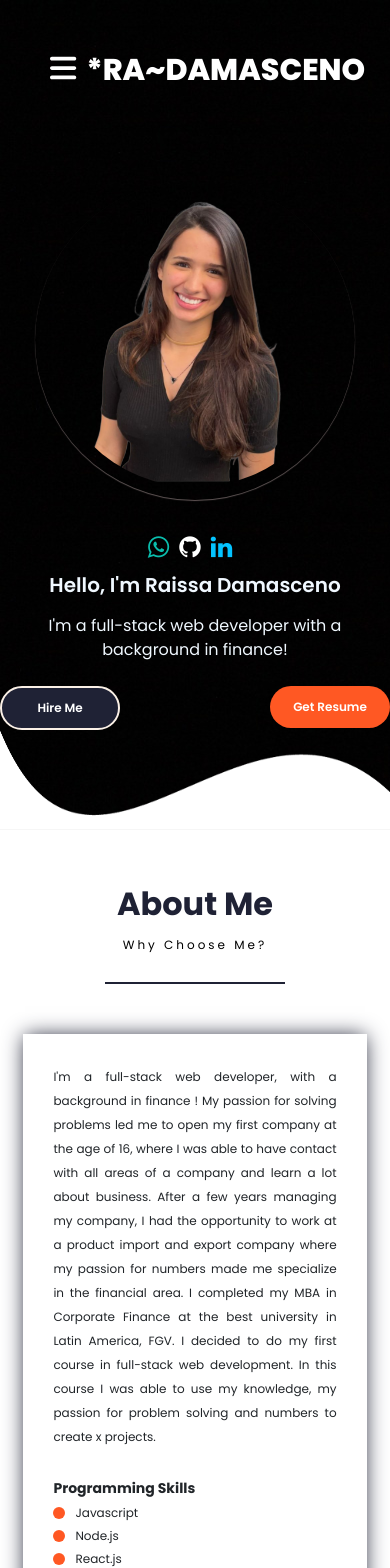
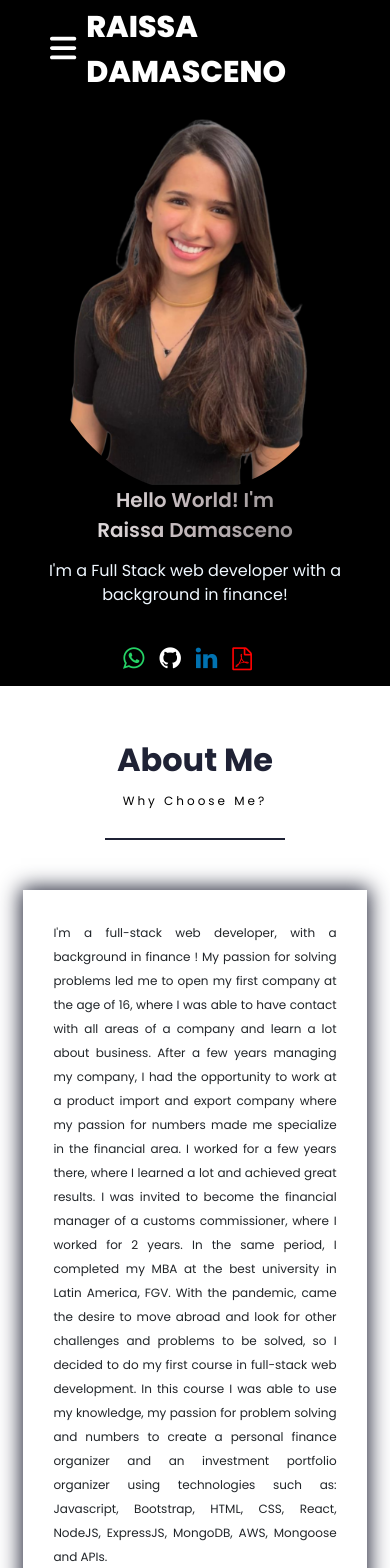
Before and after one commit to Raissa-Damasceno/Portfolio-Raissa, a React (Create React App) app: page / in a window 390 px wide. Shown: the top 1568 px of the page. Built offline with nearby package versions, Linux system fonts and the light colour scheme; a web font is replaced by a local one.

Commit message:
last update

```diff
--- a/src/Components/PortfolioContainer/AboutMe/AboutMe.css
+++ b/src/Components/PortfolioContainer/AboutMe/AboutMe.css
@@ -12,15 +12,17 @@
 .about-me-card{
     display: flex;
     width: 100%;
-    box-shadow: 0 0px 20px -2px #1f2235;
+    box-shadow: 0 0px 20px 2px #1f2235;
 }
+
 .about-me-profile{
     width: 40%;
-    background-image: url('../../../assets//Home//me2.png');
+    background-image: url('../../../assets/Resume//progra.jpg');
     background-size: cover;
     background-repeat: no-repeat;
     background-position: center;
 }
+
 .about-me-details{
     width: 55%;
     text-align: justify;
@@ -50,9 +52,6 @@
     background-color: #ff5823;
     border-radius: 50%;
 }
-.about-me-options .highlighted-btn{
-    margin: 0 0 0 30px;
-}
 
 @media only screen and (max-width:1110px) {
     .about-me-parent{
@@ -68,17 +67,3 @@
         width: 100%;
     }
 }
-
-@media only screen and (max-width: 466px) {
-    .about-me-options{
-        display: flex;
-        flex-direction: column;
-    }
-    .about-me-options .highlighted-btn{
-        margin: 24px 0 0 0 !important
-    }
-    .about-me-options button{
-        width: 100%;
-    }
-
-}
--- a/src/Components/PortfolioContainer/AboutMe/AboutMe.js
+++ b/src/Components/PortfolioContainer/AboutMe/AboutMe.js
@@ -5,7 +5,7 @@ import "./AboutMe.css";
 function AboutMe(props) {
   const SCREEN_CONSTSANTS = {
     description:
-      "I'm a full-stack web developer, with a background in finance ! My passion for solving problems led me to open my first company at the age of 16, where I was able to have contact with all areas of a company and learn a lot about business. After a few years managing my company, I had the opportunity to work at a product import and export company where my passion for numbers made me specialize in the financial area. I completed my MBA in Corporate Finance at the best university in Latin America, FGV. I decided to do my first course in full-stack web development. In this course I was able to use my knowledge, my passion for problem solving and numbers to create x projects.",
+      "I'm a full-stack web developer, with a background in finance ! My passion for solving problems led me to open my first company at the age of 16, where I was able to have contact with all areas of a company and learn a lot about business. After a few years managing my company, I had the opportunity to work at a product import and export company where my passion for numbers made me specialize in the financial area. I worked for a few years there, where I learned a lot and achieved great results. I was invited to become the financial manager of a customs commissioner, where I worked for 2 years. In the same period, I completed my MBA at the best university in Latin America, FGV. With the pandemic, came the desire to move abroad and look for other challenges and problems to be solved, so I decided to do my first course in full-stack web development. In this course I was able to use my knowledge, my passion for problem solving and numbers to create a personal finance organizer and an investment portfolio organizer using technologies such as: Javascript, Bootstrap, HTML, CSS, React, NodeJS, ExpressJS, MongoDB, AWS, Mongoose and APIs.",
     highlights: {
       bullets: [
         "Javascript",
@@ -38,18 +38,6 @@ function AboutMe(props) {
             <span className="about-me-description">
               {SCREEN_CONSTSANTS.description}
             </span>
-            <div className="about-me-highlights">
-              <div className="highligth-heading">
-                <span>{SCREEN_CONSTSANTS.highlights.heading}</span>
-              </div>
-              {renderHighlight()}
-            </div>
-            <div className="about-me-options">
-              <button className="btn primary-btn">Hire Me</button>
-              <a href="CV-RaissaDamasceno.pdf" download="RaissaDamascenoCV.pdf">
-                <button className="btn highlighted-btn">Get Resume</button>
-              </a>
-            </div>
           </div>
         </div>
       </div>
--- a/src/Components/PortfolioContainer/Footer/Footer.js
+++ b/src/Components/PortfolioContainer/Footer/Footer.js
@@ -3,9 +3,9 @@ import "./Footer.css"
 function Footer() {
     return (
         <div className="footer-container">
-        <div className="footer-parent">
+        {/* <div className="footer-parent">
             <img src={require("../../../assets/Home/shape-bg.png")} alt="no internet connection"></img>
-        </div>
+        </div> */}
 
         </div>
      );
--- a/src/Components/PortfolioContainer/Footer/FooterDown.css
+++ b/src/Components/PortfolioContainer/Footer/FooterDown.css
@@ -16,7 +16,7 @@ footer {
     font-size: 20px;
     color: white;
     font-weight: bold;
-    font-family: "Poppins SemiBold";
+    font-family: "Poppins Light";
 }
 
 .icons {
@@ -24,12 +24,12 @@ footer {
     width: 10%;
     justify-content: space-around;
     margin-bottom: 10px;
-    font-family: "Poppins SemiBold";
+    font-family: "Poppins Light";
 }
 
 .footer-email{
     color: white;
     font-size: 20px;
-    font-family: "Poppins SemiBold";
+    font-family: "Poppins Light";
 
 }
--- a/src/Components/PortfolioContainer/Footer/FooterDown.js
+++ b/src/Components/PortfolioContainer/Footer/FooterDown.js
@@ -4,7 +4,6 @@ function FooterDown() {
   return (
     <footer>
       <div className="footer-content">
-        <div className="text-footer">Contact Me</div>
         <div className="footer-email">
           <p>raissa.dot@gmail.com</p>
         </div>
@@ -18,6 +17,9 @@ function FooterDown() {
           <a href="https://www.linkedin.com/in/raissa-damasceno/">
             <i className="fa fa-linkedin"></i>
           </a>
+          <a href="CV-RaissaDamasceno.pdf" download="RaissaDamascenoCV.pdf">
+            <i class="fa fa-file-pdf-o" aria-hidden="true"></i>
+          </a>
         </div>
       </div>
     </footer>
--- a/src/Components/PortfolioContainer/Header/Header.css
+++ b/src/Components/PortfolioContainer/Header/Header.css
@@ -1,8 +1,9 @@
 .header-container {
     display: flex;
     justify-content: center;
-    height: 140px;
+    height: 100px;
     color: white;
+    background-color: rgb(0, 0, 0);
 }
 
 .header-parent {
@@ -17,7 +18,7 @@
 .header-logo {
     font-size: 30px;
     font-family: "Poppins ExtraBold";
-    color: white;
+    color: rgb(255, 255, 255);
 }
 
 .header-options{
@@ -27,6 +28,13 @@
 
 .header-options span{
     padding: 10px;
+    color: #ffffff;
+}
+
+.header-options span:hover{
+    padding: 10px;
+    color: rgb(255, 255, 255);
+
 }
 
 .header-option{
@@ -90,7 +98,7 @@
         font-size: 30px;
         cursor: pointer;
         margin: 0px 10px;
-        color: white;
+        color: rgb(255, 255, 255);
     }
     .show-hamburger-options{
         left: 0;
--- a/src/Components/PortfolioContainer/Header/Header.js
+++ b/src/Components/PortfolioContainer/Header/Header.js
@@ -51,7 +51,7 @@ const Header = () => {
             <FontAwesomeIcon className="header-hamburger-bars" icon={faBars} />
           </div>
           <div className="header-logo">
-            <span>*RA~DAMASCENO</span>
+            <span>RAISSA DAMASCENO</span>
           </div>
           <div
             className={
--- a/src/Components/PortfolioContainer/Home/Home.css
+++ b/src/Components/PortfolioContainer/Home/Home.css
@@ -2,6 +2,6 @@
     display: flex;
     flex-direction: column;
     justify-content: space-between;
-    min-height: 670px;
-    background-image: url('../../../assets/Home/test.png');
+    min-height: 620px;
+    background-color: black;
 }
--- a/src/Components/PortfolioContainer/Home/Profile.css
+++ b/src/Components/PortfolioContainer/Home/Profile.css
@@ -5,6 +5,7 @@
     justify-content: center;
     height: 10%;
     min-height: fit-content;
+    background-color: rgb(0, 0, 0);
 
 }
 .profile-parent{
@@ -13,8 +14,12 @@
     color: aliceblue;
 }
 .profile-details-name{
-    font-size: 24px;
+    font-size: 50px;
     font-family: "Poppins SemiBold";
+    background-color: #111;
+    background-image: linear-gradient(90deg, #ffffff, #beb3b6, rgb(119, 119, 119));
+    background-clip: text;
+    color: transparent;
 }
 .profile-details-role {
     display: flex;
@@ -25,16 +30,14 @@
     font-size: 40px;
     font-family: cursive;
 }
-.primary.text{
-    color: #ffffff;
-}
-/* .highlighted-text{
-    color: #ff582f
-} */
 .profile-role-tagline{
     font-size: 19px;
     margin: 5px 0 0 0;
     font-family: "Poppins Light";
+}
+.profile-options{
+    display: flex;
+    flex-direction: column;
 }
 .profile-options .highlighted-btn{
     margin: 0 0 0 28px
@@ -43,20 +46,21 @@
     margin: 0 0 0 28px;
     background-color: cornsilk;
     color: #111;
+
 }
 .profile-picture{
     display: flex;
     align-items: center;
     justify-content: center;
-    box-shadow: 0px 1px 1px 0px rgba(189, 170, 170, 0.504);
-    border-radius: 50%;
-    height: 330px;
-    width: 350px;
+    /* box-shadow: 0px 1px 1px 0px rgba(189, 170, 170, 0.504); */
+    border-radius: 20%;
+    height: 360px;
+    width: 360px;
     margin: 0 0px 0 100px
 }
 .profile-picture-background{
-    height: 92%;
-    width: 92%;
+    height: 120%;
+    width: 120%;
     background-image: url("../../../assets/Home/me.png");
     background-size: cover;
     border-radius: 50%;
@@ -69,7 +73,7 @@
 }
 .colz .colz-icon i{
     color: white;
-    padding: 10px;
+    padding: 15px;
     padding-left: 0px;
 }
 .colz .colz-icon i:hover{
@@ -77,14 +81,19 @@
 }
 .fa-whatsapp{
     font-size: 25px;
-    color: #0ABEAD !important;
+    color: #25d366 !important;
 }
 .fa-github{
     font-size: 25px;
 }
 .fa-linkedin{
     font-size: 25px;
-    color: #04C3FF !important
+    color: #0072b1 !important
+}
+
+.fa-file-pdf-o{
+    font-size: 23px;
+    color: red !important;
 }
 
 @media screen and (max-width: 1110px) {
@@ -120,10 +129,6 @@
         flex-direction: column-reverse;
         margin: 40px 0 0 0;
     }
-    .profile-options{
-        display: flex;
-        justify-content: space-between;
-    }
     .profile-details{
         margin: 25px 0 0;
     }
--- a/src/Components/PortfolioContainer/Home/Profile.js
+++ b/src/Components/PortfolioContainer/Home/Profile.js
@@ -1,11 +1,23 @@
 import React from "react";
-import "./Profile.css"
+import "./Profile.css";
 
 function Profile() {
   return (
     <div className="profile-container">
       <div className="profile-parent">
         <div className="profile-details">
+          <div className="profile-details-name">
+            <div className="primary-text">
+              Hello World! I'm{" "}
+              <div className="highlighted-text">Raissa Damasceno</div>
+            </div>
+          </div>
+          <div className="profile-details-role">
+            <div>
+              I'm a Full Stack web developer with a background in finance!
+            </div>
+          </div>
+          <div className="profile-options">
             <div className="colz">
               <div className="colz-icon">
                 <a href="https://api.whatsapp.com/send?phone=351926973707">
@@ -17,27 +29,11 @@ function Profile() {
                 <a href="https://www.linkedin.com/in/raissa-damasceno/">
                   <i className="fa fa-linkedin"></i>
                 </a>
+                <a href="CV-RaissaDamasceno.pdf" download="RaissaDamascenoCV.pdf">
+                <i class="fa fa-file-pdf-o" aria-hidden="true"></i>
+                </a>
               </div>
             </div>
-
-          <div className="profile-details-name">
-            <span className="primary-text">
-              Hello, I'm{" "}
-              <span className="highlighted-text">Raissa Damasceno</span>
-            </span>
-          </div>
-          <div className="profile-details-role">
-            {/* <p className="primary-text">
-
-            FullStack Developer
-            </p> */}
-            <div>I'm a full-stack web developer with a background in finance!</div>
-          </div>
-          <div className="profile-options">
-            <button className="btn primary-btn">Hire Me</button>
-            <a href="CV-RaissaDamasceno.pdf" download="RaissaDamascenoCV.pdf">
-              <button className="btn highlighted-btn">Get Resume</button>
-            </a>
           </div>
         </div>
         <div className="profile-picture">
--- a/src/Components/PortfolioContainer/Resume/Resume.css
+++ b/src/Components/PortfolioContainer/Resume/Resume.css
@@ -170,7 +170,6 @@
     color: #000000;
   }
 
-  /* IPAD PRO RESPONSIVENESS */
   @media only screen and (max-width: 1110px) {
     .resume-card {
       width: 880px;
@@ -181,7 +180,7 @@
     }
   }
 
-  /* IPAD RESPONSIVENESS */
+
   @media only screen and (max-width: 1023px) {
     .resume-content {
       display: flex;
@@ -191,6 +190,11 @@
 
     .bullets {
       width: 90%;
+    }
+    .resume-bullets {
+      box-shadow: 0px 0 0px 0px #ffffff;
+      height: 100%;
+      width: 320px;
     }
 
     .resume-card {
--- a/src/Components/PortfolioContainer/Resume/Resume.js
+++ b/src/Components/PortfolioContainer/Resume/Resume.js
@@ -41,17 +41,19 @@ function Resume(props) {
 
   const programmingSkillsDetails = [
     { skill: "Javascript" },
-    { skill: "Javascript" },
-    { skill: "Javascript" },
-    { skill: "Javascript" },
-    { skill: "Javascript" },
-    { skill: "Javascript" },
-    { skill: "Javascript" },
-    { skill: "Javascript" },
-    { skill: "Javascript" },
-    { skill: "Javascript" },
-    { skill: "Javascript" },
-    { skill: "Javascript" },
+    { skill: "Node.js" },
+    { skill: "React" },
+    { skill: "Express.js" },
+    { skill: "Mongoose" },
+    { skill: "HTML" },
+    { skill: "CSS" },
+    { skill: "AWS" },
+    { skill: "MongoDB" },
+    { skill: "APIs:" },
+    { skill: "Bootstrap" },
+    { skill: "Git" },
+    { skill: "SourceTree" },
+    { skill: "Github" },
   ];
 
   const projectsDetails = [
@@ -69,6 +71,13 @@ function Resume(props) {
         "Online ecommerce website for showcasing and selling products onlne with payment system integration",
       subHeading: "Technologies Used: HTML, CSS, PHP, Bootstrap.",
     },
+    {
+      title: "Ecommerce Website ",
+      duration: { fromDate: "2020", toDate: "2021" },
+      description:
+        "Online ecommerce website for showcasing and selling products onlne with payment system integration",
+      subHeading: "Technologies Used: HTML, CSS, PHP, Bootstrap.",
+    },
   ];
 
   const resumeDetails = [
@@ -78,6 +87,7 @@ function Resume(props) {
         subHeading={"FULL STACK DEVELOPER"}
         fromDate={"sep.2022"}
         toDate={"dez.2022"}
+        description={""}
       />
 
       <ResumeHeading
@@ -85,16 +95,17 @@ function Resume(props) {
         subHeading={"MBA in Corporate Finance"}
         fromDate={"2011"}
         toDate={"2015"}
+        description={""}
       />
       <ResumeHeading
         heading={"University FMU, São Paulo"}
         subHeading={"Administration of Business"}
         fromDate={"2006"}
         toDate={"2011"}
+        description={""}
       />
     </div>,
 
-    /* WORK EXPERIENCE */
     <div className="resume-screen-container" key="work-experience">
       <ResumeHeading
         heading={"Full Stack Developer"}
@@ -104,35 +115,28 @@ function Resume(props) {
       />
       <div className="experience-description">
         <span className="resume-description-text">
-        - Tools: Node.js, React, Google API spreadsheet, Clickup API and AWS:
+          Clickup BI: fetch data from the Clickup API, analyze and convert it
+          into data structures and store it in Excel spreadsheets. Mail
+          Processor: redirect the download link of emails from a certain domain
+          and attach in Clickup Manager tasks through the id.
         </span>
         <br />
         <span className="resume-description-text">
-        - Tools: Node.js, React, Google API spreadsheet, Clickup API and AWS:
-      </span>
-      <br />
-      <span className="resume-description-text">
-        - Tools: Node.js, React, Google API spreadsheet, Clickup API and AWS:
-      </span>
-      <br />
-      <span className="resume-description-text">
-        - Tools: Node.js, React, Google API spreadsheet, Clickup API and AWS:
         </span>
       </div>
       <br />
       <ResumeHeading
         heading={"Finance Manager"}
         subHeading={"CP Aduaneira, São Paulo"}
-      fromDate={"jan/2022"}
-      toDate={"present"}
+        fromDate={"nov/2018"}
+        toDate={"jul/2021"}
       />
       <div className="experience-description">
         <span className="resume-description-text">
-        - Tools: Node.js, React, Google API spreadsheet, Clickup API and AWS:
-      </span>
-      <br />
-      <span className="resume-description-text">
-        - Tools: Node.js, React, Google API spreadsheet, Clickup API and AWS:
+          - Purchase and implementation of finance software, 23% operation cost
+          reduction through in-depth spending analysis and process creation, 83%
+          of debt collected through negotiation with customers and creation and
+          implementation of new processes.
         </span>
       </div>
       <br />
@@ -224,8 +228,7 @@ function Resume(props) {
   };
 
   return (
-     <div
-       className="resume-container screen-container" id={props.id || ""}>
+    <div className="resume-container screen-container" id={props.id || ""}>
       <div className="resume-content">
         <ScreenHeading title={"Resume"} subHeading={"My formal Bio Details"} />
         <div className="resume-card">
```
Also changed, not shown: src/assets/Resume/progra.jpg (added). Lines whose indentation alone changed are shown as unchanged.
